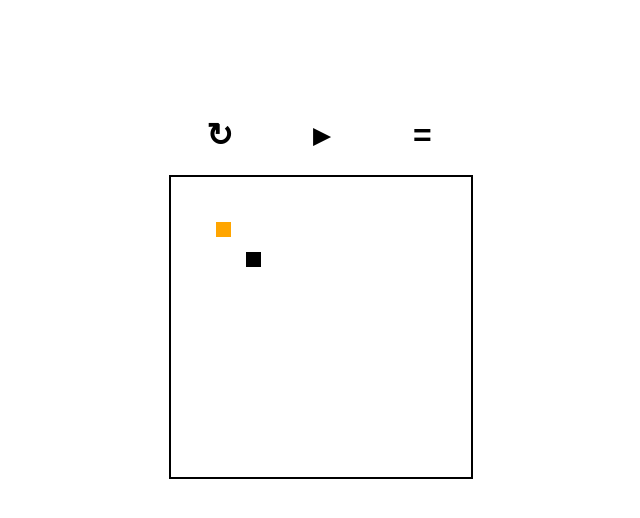
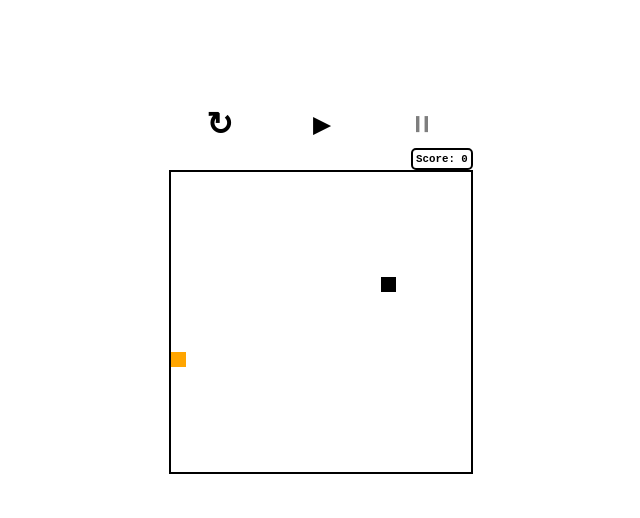
Before and after one commit to Govin-R/web-games, a plain HTML site: page snake/index.html in a window 1280 px wide. Shown: the whole page, without its empty margins (319-959 px from the left). Drawn offline with Linux system fonts and the light colour scheme.

Commit message:
template almost over

```diff
--- a/snake/index.html
+++ b/snake/index.html
@@ -15,12 +15,13 @@
 			grid-template-columns:auto;
 			height:100vh;
 			place-items:center;
+			font-family:monospace;
 
 			}
 		#root{
 			display:grid;
 			grid-template-columns:auto;
-			grid-gap:1rem;
+			/*grid-gap:1rem;*/
 				}
 		canvas{
 		/*	box-shadow:black 20px 10px 50px;*/
@@ -34,6 +35,7 @@
 		  grid-template-rows: auto auto auto;
 		  grid-gap: 1rem;
 		  place-items: center;
+			padding-top:2rem;
 		}
 		.buttons{
 			padding:1rem;
@@ -77,6 +79,23 @@
 			color:green;
 		}
 
+		#pause{
+			transform:rotate(90deg);
+			opacity:0.5;
+		}
+		#play{
+
+		}
+		#scoreLable{
+			margin:0;
+			padding:0.2rem;
+			text-align:right;
+			border:2px solid black;
+			border-radius:5px;
+			width:max-content;
+			justify-self:end;
+
+		}
 
 
 		@media(min-width:400px){
@@ -93,6 +112,7 @@
 					<button id="play">&blacktriangleright;</button>
 					<button id="pause">=</button>
 				</div>
+				<h5 id="scoreLable">Score: <span id="score">0</span></h5>
 
 			<canvas id="game" height="300" width="300"></canvas>
 			<div id="buttons">
--- a/snake/main.js
+++ b/snake/main.js
@@ -5,18 +5,21 @@ const up = document.getElementById("up");
 const down = document.getElementById("down");
 const right = document.getElementById("right");
 const left = document.getElementById("left");
+const reload =document.getElementById("reload");
+const play = document.getElementById("play");
+const pause = document.getElementById("pause");
 
 //snake description
 let tileCount=15;				//split each size of total
 let tileSize=15;				// size of snake(creature)
-let headX = 5;					// indexing x point
-let headY = 5;					// indexing y point
+let headX = Math.floor(Math.random()*tileCount);					// indexing x point
+let headY = Math.floor(Math.random()*tileCount);					// indexing y point
 const snakeParts = []  	// array for snake parts
 let tailLength = 2;
 
 //food description
-let foodX = 3;
-let foodY = 3;
+let foodX = Math.floor(Math.random()*tileCount);
+let foodY = Math.floor(Math.random()*tileCount);
 
 // for x,y movement
 let velocityX = 0;
@@ -24,12 +27,19 @@ let velocityY = 0;
 
 let keyTouch = "right";
 
+// top buttons:
+reload.addEventListener("click",()=>(
+console.log("hi")
+))
+
+
 //key actions
 document.body.addEventListener("keydown",()=>(keyAction(event.keyCode)));
 up.addEventListener("click",()=>(keyTouch="up",keyAction(38)));
 down.addEventListener("click",()=>(keyTouch="down",keyAction(40)));
 right.addEventListener("click",()=>(keyTouch="right",keyAction(39)));
 left.addEventListener("click",()=>(keyTouch="left",keyAction(37)));
+
 
 
 function keyAction(e){
@@ -72,7 +82,8 @@ class snakePart{      //update const snakepart
 }
 snakeParts.push(new snakePart(headX,headY));
 
-function drawGame(){    //initillize game
+//initilize Game
+function drawGame(){
 	let speed =99;		// time out
 	clearScreen();
 	drawSnake();
@@ -155,7 +166,7 @@ function gameOver(){
 	}
 
 	if(snakeParts.length>4){
-		console.log(snakeParts);
+		//console.log(snakeParts);
 		for(let i=0;i<snakeParts.length-1;i++){
 			let	part =snakeParts[i];
 
@@ -166,6 +177,7 @@ function gameOver(){
 			}
 		}}
 
+	//display gameOver
 	if(gameOver){
 		ctx.fillStyle="black";
 		ctx.font="3rem monospace";
```
